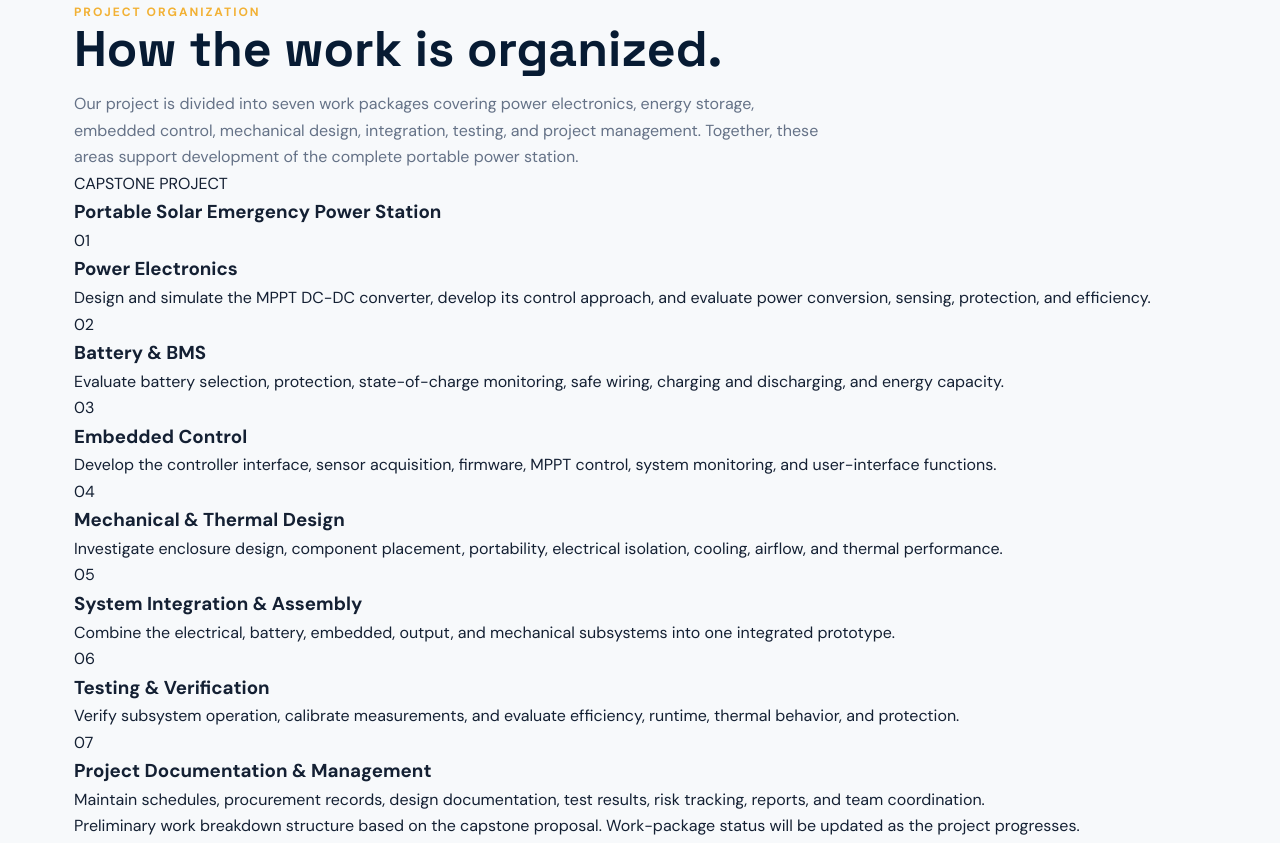
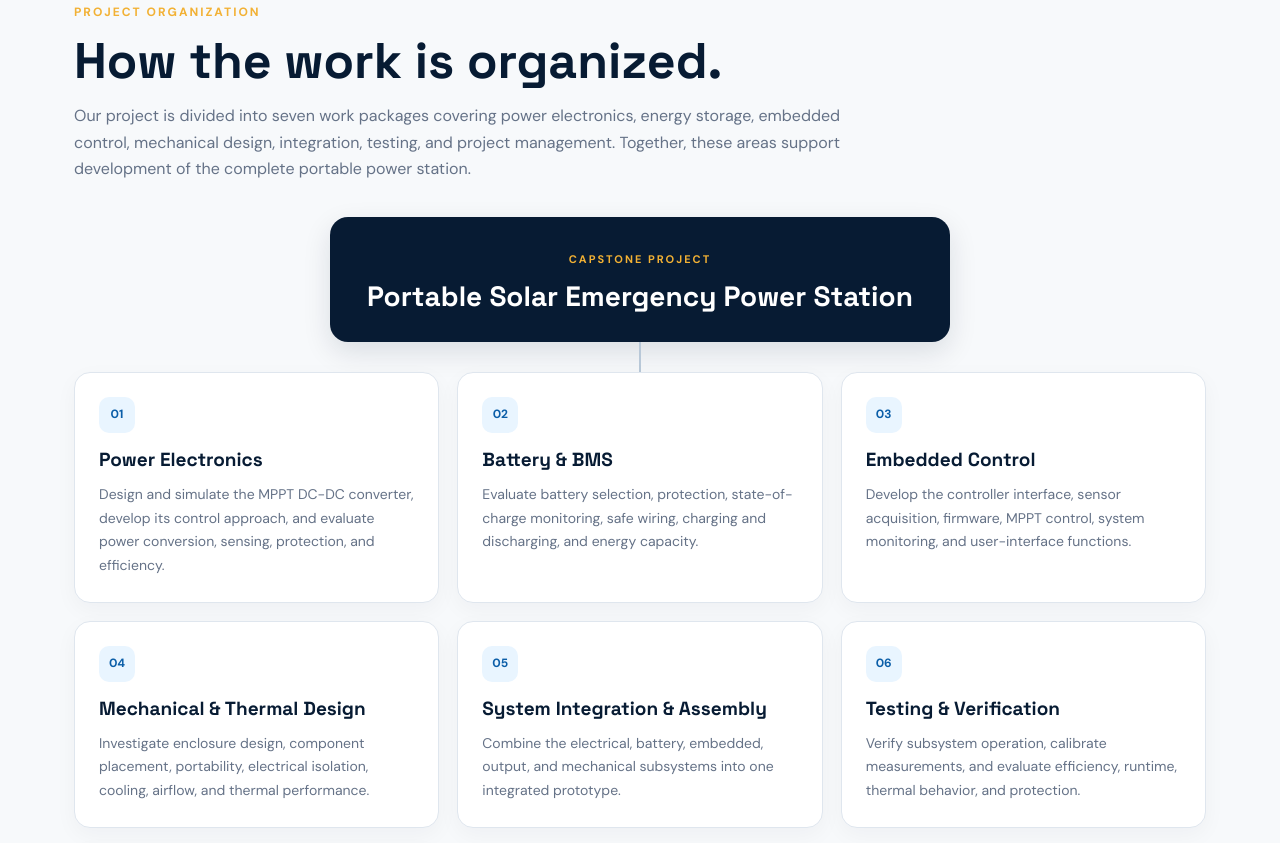
Before and after one commit to macyscism/team-13-portable-power-station, a plain HTML site: page index.html in a window 1280 px wide. Shown: the part 6784-7627 px from the top of the page. Drawn offline with Linux system fonts and the light colour scheme.

Commit message:
Update style.css
wbs style

```diff
--- a/style.css
+++ b/style.css
@@ -928,3 +928,129 @@ padding-bottom: 280px;
   min-width: 0 !important;
   height: auto !important;
 }
+
+
+
+/* ===== WORK BREAKDOWN STRUCTURE ===== */
+
+.wbs-section {
+  background: #f7f9fb;
+}
+
+.wbs-section > h2 {
+  margin-top: 12px;
+  max-width: 850px;
+}
+
+.wbs-intro {
+  max-width: 800px;
+}
+
+.wbs-root {
+  max-width: 620px;
+  margin: 34px auto 0;
+  padding: 28px;
+  border-radius: 18px;
+  background: var(--navy);
+  text-align: center;
+  box-shadow: 0 10px 28px rgba(7, 27, 51, 0.12);
+}
+
+.wbs-root-label {
+  display: inline-block;
+  margin-bottom: 10px;
+  color: var(--gold);
+  font-size: 11px;
+  font-weight: 700;
+  letter-spacing: 2px;
+}
+
+.wbs-root h3 {
+  font-family: 'Space Grotesk', sans-serif;
+  font-size: clamp(20px, 3vw, 28px);
+  line-height: 1.3;
+  color: #ffffff;
+}
+
+.wbs-connector {
+  width: 2px;
+  height: 30px;
+  margin: 0 auto;
+  background: #b8c8d8;
+}
+
+.wbs-grid {
+  display: grid;
+  grid-template-columns: repeat(3, minmax(0, 1fr));
+  gap: 18px;
+}
+
+.wbs-card {
+  min-width: 0;
+  padding: 24px;
+  background: #ffffff;
+  border: 1px solid var(--line);
+  border-radius: 16px;
+  box-shadow: 0 7px 22px rgba(7, 27, 51, 0.04);
+  transition: transform 0.2s ease, box-shadow 0.2s ease;
+}
+
+.wbs-card:hover {
+  transform: translateY(-3px);
+  box-shadow: 0 12px 28px rgba(7, 27, 51, 0.08);
+}
+
+.wbs-number {
+  display: inline-flex;
+  align-items: center;
+  justify-content: center;
+  width: 36px;
+  height: 36px;
+  margin-bottom: 14px;
+  border-radius: 10px;
+  background: #e9f5ff;
+  color: var(--blue);
+  font-size: 12px;
+  font-weight: 700;
+}
+
+.wbs-card h3 {
+  margin-bottom: 10px;
+  font-family: 'Space Grotesk', sans-serif;
+  font-size: 19px;
+  line-height: 1.35;
+  color: var(--navy);
+}
+
+.wbs-card p {
+  color: var(--muted);
+  font-size: 14px;
+  line-height: 1.7;
+}
+
+.wbs-note {
+  margin-top: 22px;
+  color: var(--muted);
+  font-size: 12px;
+  line-height: 1.6;
+}
+
+@media (max-width: 900px) {
+  .wbs-grid {
+    grid-template-columns: repeat(2, minmax(0, 1fr));
+  }
+}
+
+@media (max-width: 560px) {
+  .wbs-grid {
+    grid-template-columns: 1fr;
+  }
+
+  .wbs-root {
+    padding: 22px;
+  }
+
+  .wbs-card {
+    padding: 22px;
+  }
+}
```
